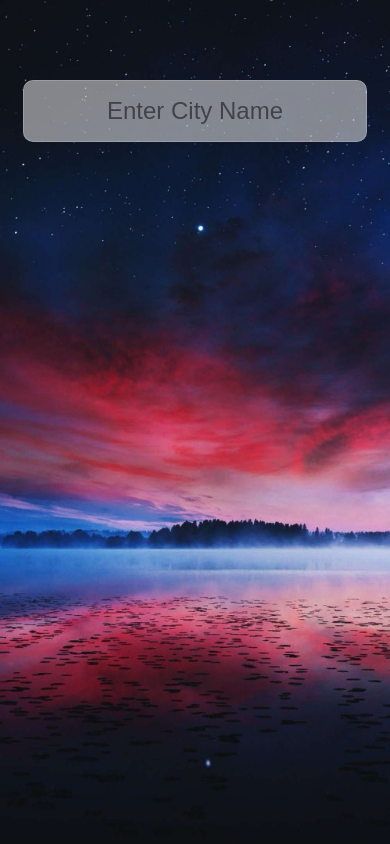
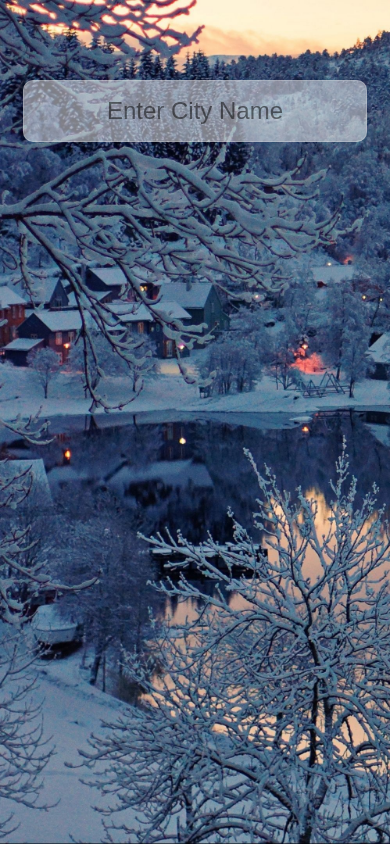
Before and after one commit to Udit-Gogia/Weather-APP, a React (Create React App) app: page / in a window 390 px wide. Shown: the top 844 px of the page. Built offline with nearby package versions, Linux system fonts and the light colour scheme.

Commit message:
responsive code 2.0

```diff
--- a/src/Styles/App.scss
+++ b/src/Styles/App.scss
@@ -29,15 +29,7 @@ body {
 	display: flex;
 	justify-content: center;
 
-	@media (min-width: 350px) and (max-width: 1200px) {
-		background: url(#{$phonebg}.jpg);
-		display: flex;
-		justify-content: center;
-		background-size: cover;
-		background-repeat: no-repeat;
-		height: 100vh;
-		width: 100vw;
-	}
+
 }
 
 .main {
```
